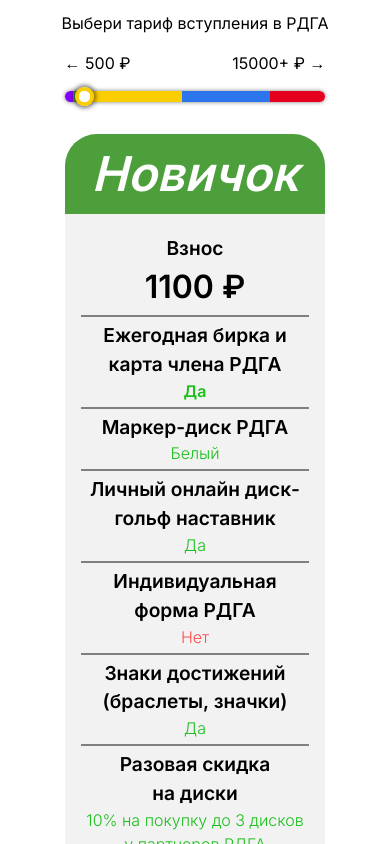
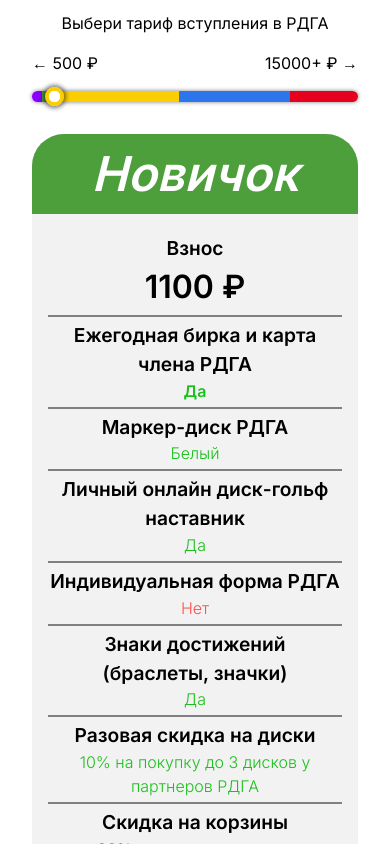
Before and after one commit to RDGAapp/web, a React (Create React App) app: page /about in a window 390 px wide. Shown: the part 1420-2264 px from the top of the page. Built offline with nearby package versions, Linux system fonts and the light colour scheme.

Commit message:
small improvement for mobile about page

```diff
--- a/src/pages/About/index.tsx
+++ b/src/pages/About/index.tsx
@@ -34,6 +34,10 @@
   align-items: center;
   justify-content: space-between;
   width: 80%;
+
+  ${({ theme }) => theme.media.tablet} {
+    width: 100%;
+  }
 `;
 
 const PlanCardContainer = styled.div`
@@ -46,10 +50,6 @@
   overflow: hidden;
   background-color: ${({ theme }) => theme.colors.lighterBackground};
   border-radius: 2rem;
-
-  ${({ theme }) => theme.media.mobile} {
-    max-width: 80%;
-  }
 `;
 
 const PlanCardHeader = styled.div`
@@ -163,6 +163,7 @@
 };
 
 const RangeInput = styled.input`
+  width: 80%;
   height: 0.7rem;
   background: ${getLinearGradient()};
   border-radius: 2rem;
@@ -190,6 +191,10 @@
     border-radius: 50%;
     box-shadow: 0 0 4px 2px ${({ theme }) => theme.colors.backdrop};
     appearance: none;
+  }
+
+  ${({ theme }) => theme.media.tablet} {
+    width: 100%;
   }
 `;
 
@@ -291,7 +296,6 @@
             setPrice(Number(e.target.value));
           }}
           value={price}
-          style={{ width: '80%' }}
         />
         <PlanCardContainer>
           <PlanCardHeader
```
